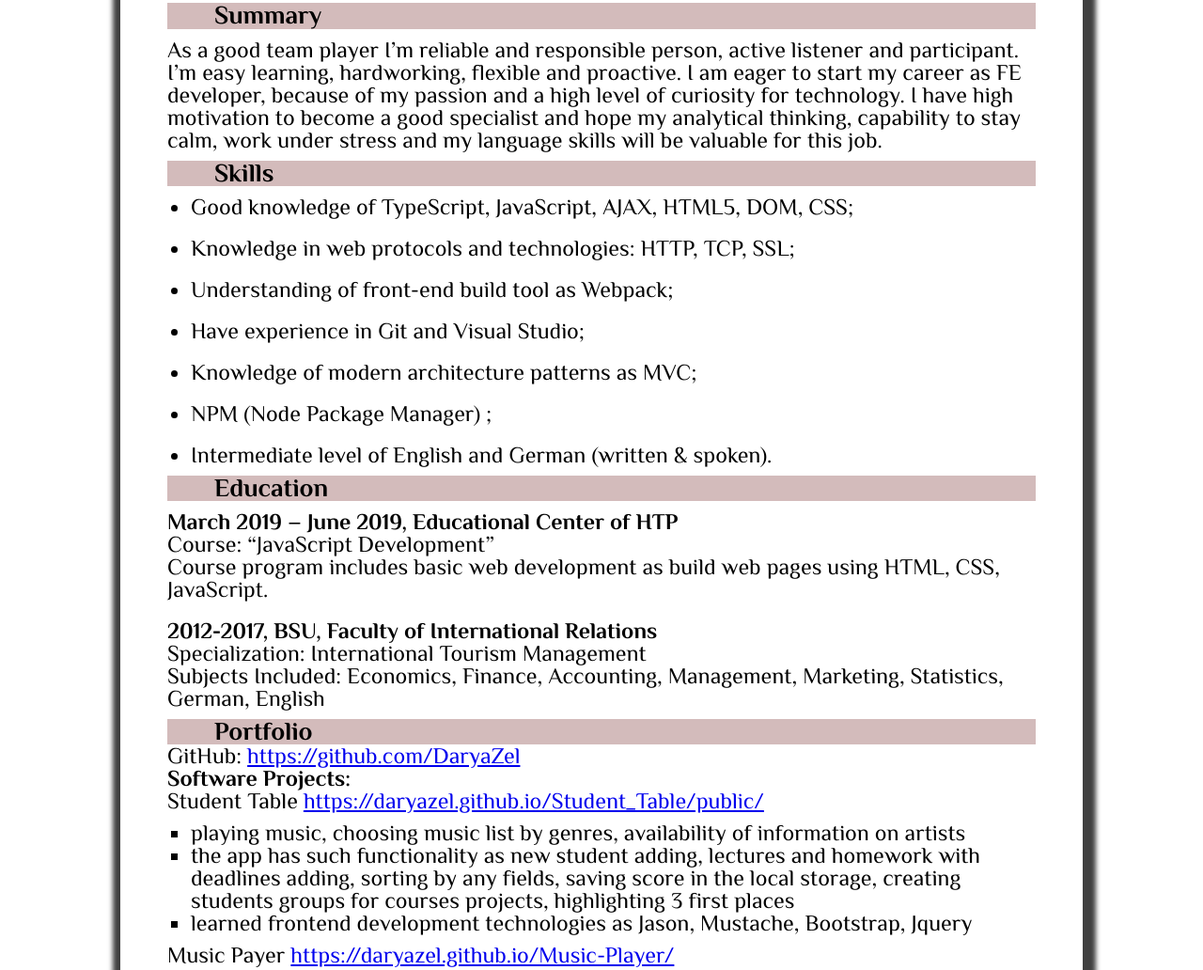
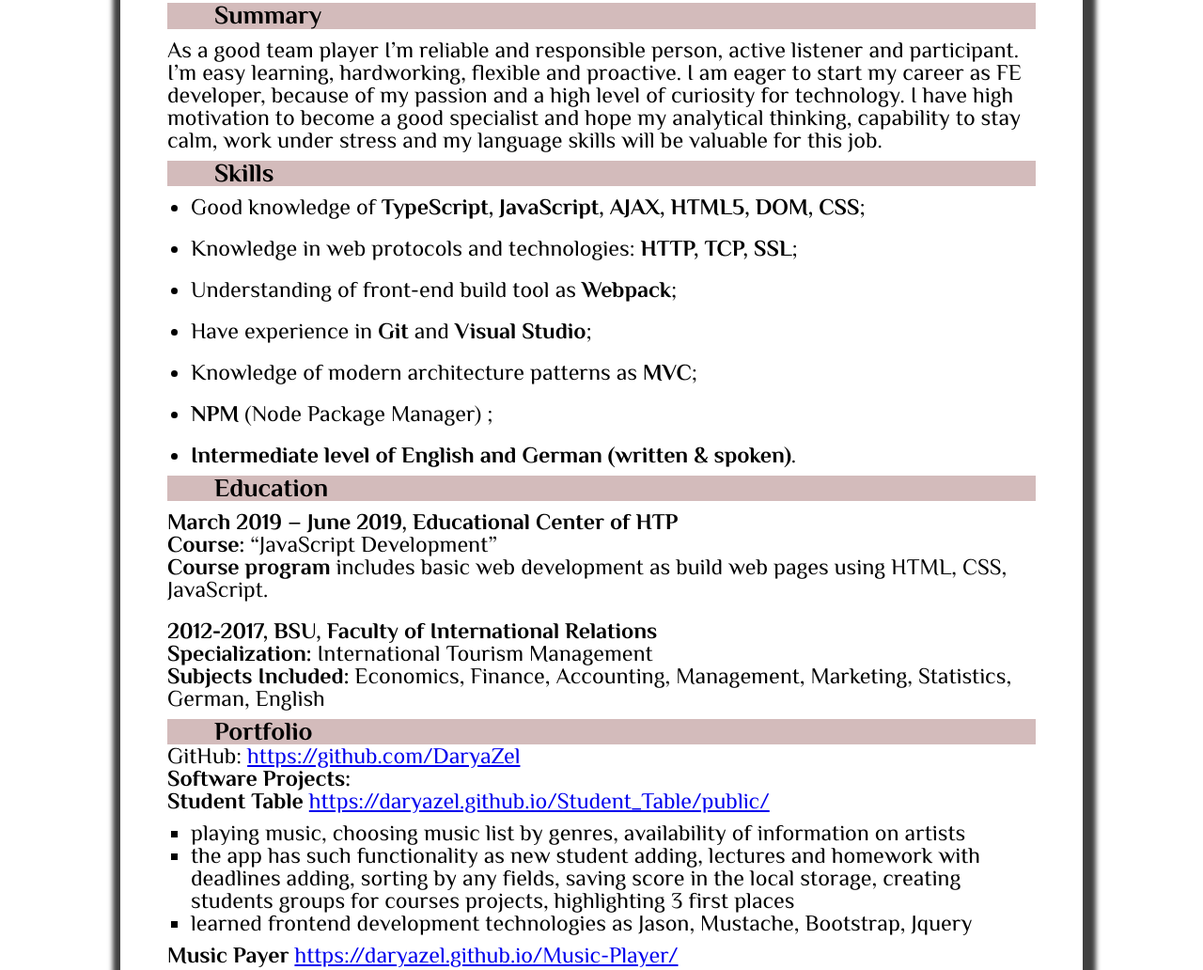
Before and after one commit to DaryaZel/rsschool-cv, a plain HTML site: page index.html in a window 1280 px wide. Shown: the part 457-1489 px from the top of the page at 94% size. Drawn offline with nearby package versions, Linux system fonts and the light colour scheme.

Commit message:
refactor: add emphasizing text

```diff
--- a/index.html
+++ b/index.html
@@ -64,37 +64,38 @@
                 <h2>Skills </h2>
                 <ul>
                     <li>
-                        Good knowledge of TypeScript, JavaScript, AJAX, HTML5, DOM, CSS;
+                        Good knowledge of <em>TypeScript, JavaScript, AJAX, HTML5, DOM, CSS</em>;
                     </li>
                     <li>
-                        Knowledge in web protocols and technologies: HTTP, TCP, SSL;
+                        Knowledge in web protocols and technologies: <em>HTTP, TCP, SSL</em>;
                     </li>
                     <li>
-                        Understanding of front-end build tool as Webpack;
+                        Understanding of front-end build tool as <em>Webpack</em>;
                     </li>
                     <li>
-                        Have experience in Git and Visual Studio;
+                        Have experience in <em>Git</em> and <em>Visual Studio</em>;
                     </li>
                     <li>
-                        Knowledge of modern architecture patterns as MVC;
+                        Knowledge of modern architecture patterns as <em>MVC</em>;
                     </li>
                     <li>
-                        NPM (Node Package Manager) ;
+                        <em>NPM </em>(Node Package Manager) ;
                     </li>
                     <li>
-                        Intermediate level of English and German (written & spoken).
+                        <em>Intermediate level of English and German (written & spoken)</em>.
                     </li>
                 </ul>
             </div>
             <div class="education">
                 <h2>Education</h2>
                 <h3>March 2019 – June 2019, Educational Center of HTP</h3>
-                <p> Course: “JavaScript Development”<br>
-                    Course program includes basic web development as build web pages using HTML, CSS, JavaScript.
+                <p> <em>Course:</em> “JavaScript Development”<br>
+                    <em>Course program</em> includes basic web development as build web pages using HTML, CSS,
+                    JavaScript.
                 </p>
                 <h3>2012-2017, BSU, Faculty of International Relations</h3>
-                <p> Specialization: International Tourism Management<br>
-                    Subjects Included: Economics, Finance, Accounting, Management, Marketing, Statistics,
+                <p><em>Specialization:</em> International Tourism Management<br>
+                    <em>Subjects Included:</em> Economics, Finance, Accounting, Management, Marketing, Statistics,
                     German, English
                 </p>
             </div>
@@ -104,7 +105,7 @@
                         target="_blank">https://github.com/DaryaZel</a></span>
                 <h3>Software Projects:</h3>
                 <div class="student-table">
-                    <span>Student Table <a href="https://daryazel.github.io/Student_Table/public/"
+                    <span><em>Student Table</em> <a href="https://daryazel.github.io/Student_Table/public/"
                             target="_blank">https://daryazel.github.io/Student_Table/public/</a></span>
                     <ul>
                         <li>playing music, choosing music list by genres, availability of information on artists</li>
@@ -117,7 +118,7 @@
 
                 </div>
                 <div class="music-player">
-                    <span>Music Payer <a href="https://daryazel.github.io/Music-Player/"
+                    <span><em>Music Payer</em> <a href="https://daryazel.github.io/Music-Player/"
                             target="_blank">https://daryazel.github.io/Music-Player/</a></span>
                     <ul>
                         <li>the table is created for the score calculation of JavaScript Development course students
--- a/main.css
+++ b/main.css
@@ -7,6 +7,10 @@
     -webkit-box-shadow: 3px 10px 5px 11px rgba(0,0,0,0.75);
     -moz-box-shadow: 3px 10px 5px 11px rgba(0,0,0,0.75);
     box-shadow: 3px 10px 5px 11px rgba(0,0,0,0.75);
+}
+em{
+    font-style: initial;
+    font-weight: bold;
 }
 
 .header{
```
